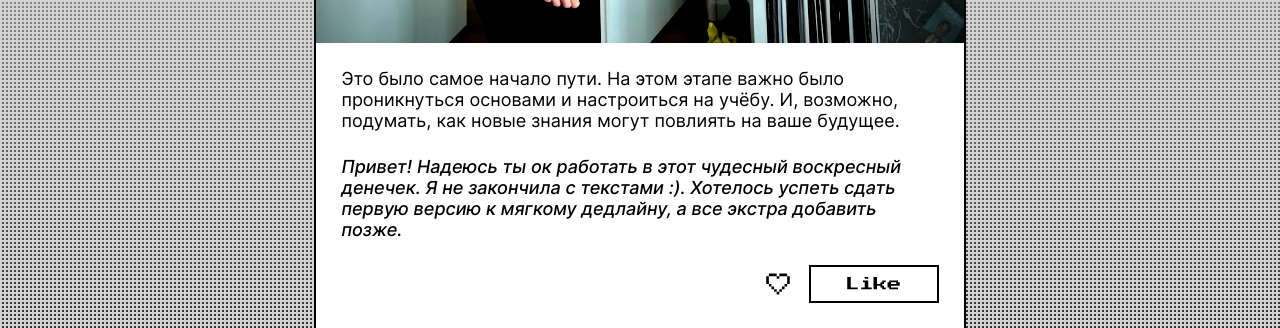
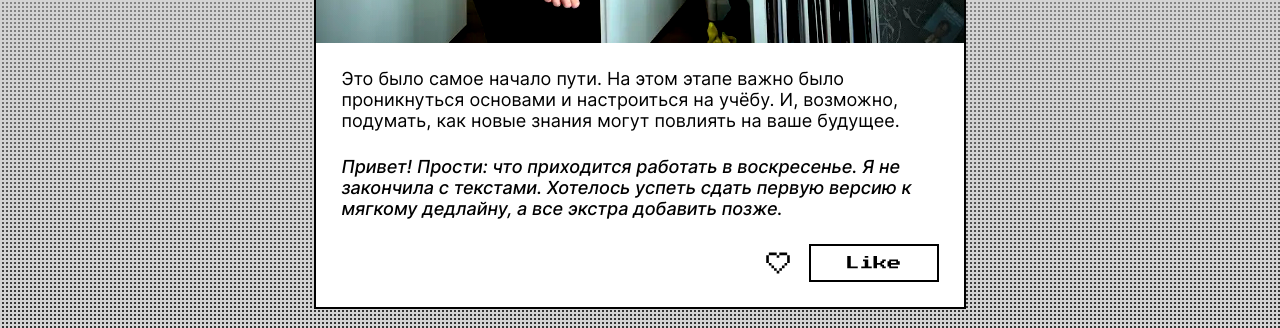
Before and after one commit to fedosovalentina/zakrivayuschiy-teg-f, a plain HTML site: page index.html in a window 1280 px wide. Shown: the part 1180-1508 px from the top of the page. Drawn offline with Linux system fonts and the light colour scheme.

Commit message:
text update

```diff
--- a/index.html
+++ b/index.html
@@ -53,7 +53,7 @@
           знания могут повлиять на ваше будущее.
         </p>
         <p class="card__text card__text-me slanted">
-          Привет! Надеюсь ты ок работать в этот чудесный воскресный денечек. Я не закончила с текстами :). Хотелось успеть сдать первую версию к мягкому дедлайну, а все экстра добавить позже.
+          Привет! Прости: что приходится работать в воскресенье. Я не закончила с текстами. Хотелось успеть сдать первую версию к мягкому дедлайну, а все экстра добавить позже.
         </p>
 
         <div class="card__actions">
```
